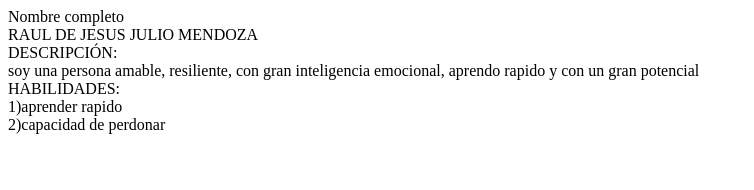
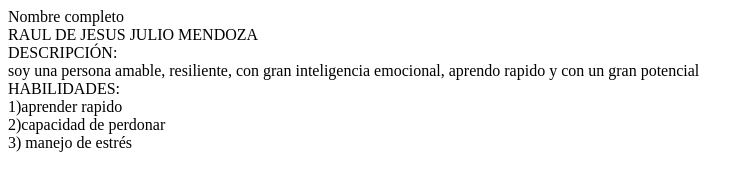
Before and after one commit to rauljm05/PORTAFOLIO-REPASO, a plain HTML site: page index.html in a window 1280 px wide. Shown: the whole page, without its empty margins (0-754 px from the left). Drawn offline with Linux system fonts and the light colour scheme.

Commit message:
octavo commit

```diff
--- a/index.html
+++ b/index.html
@@ -13,6 +13,7 @@
    <div>HABILIDADES:</div>
    <div>1)aprender rapido</div>
    <div>2)capacidad de perdonar</div>
+   <div>3) manejo de estrés</div>
 
 
 </body>
```
